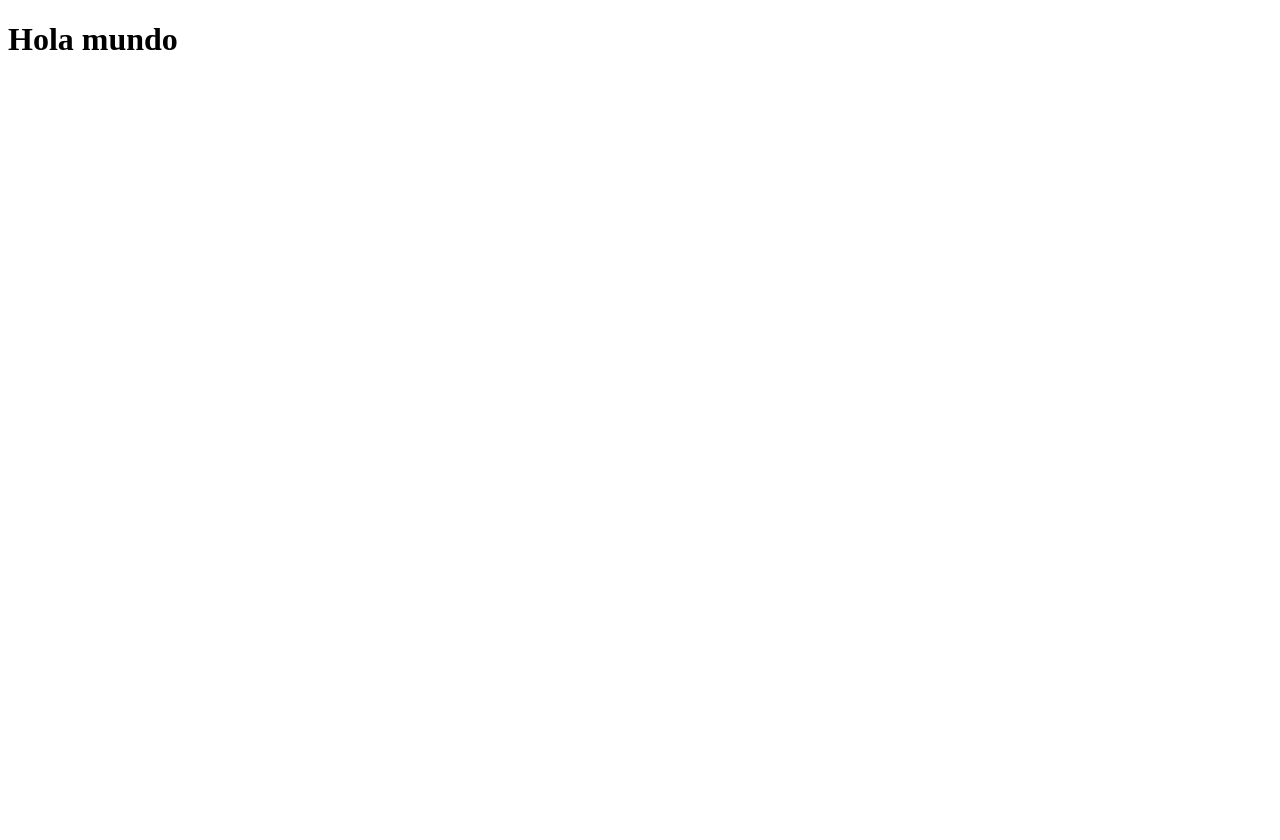
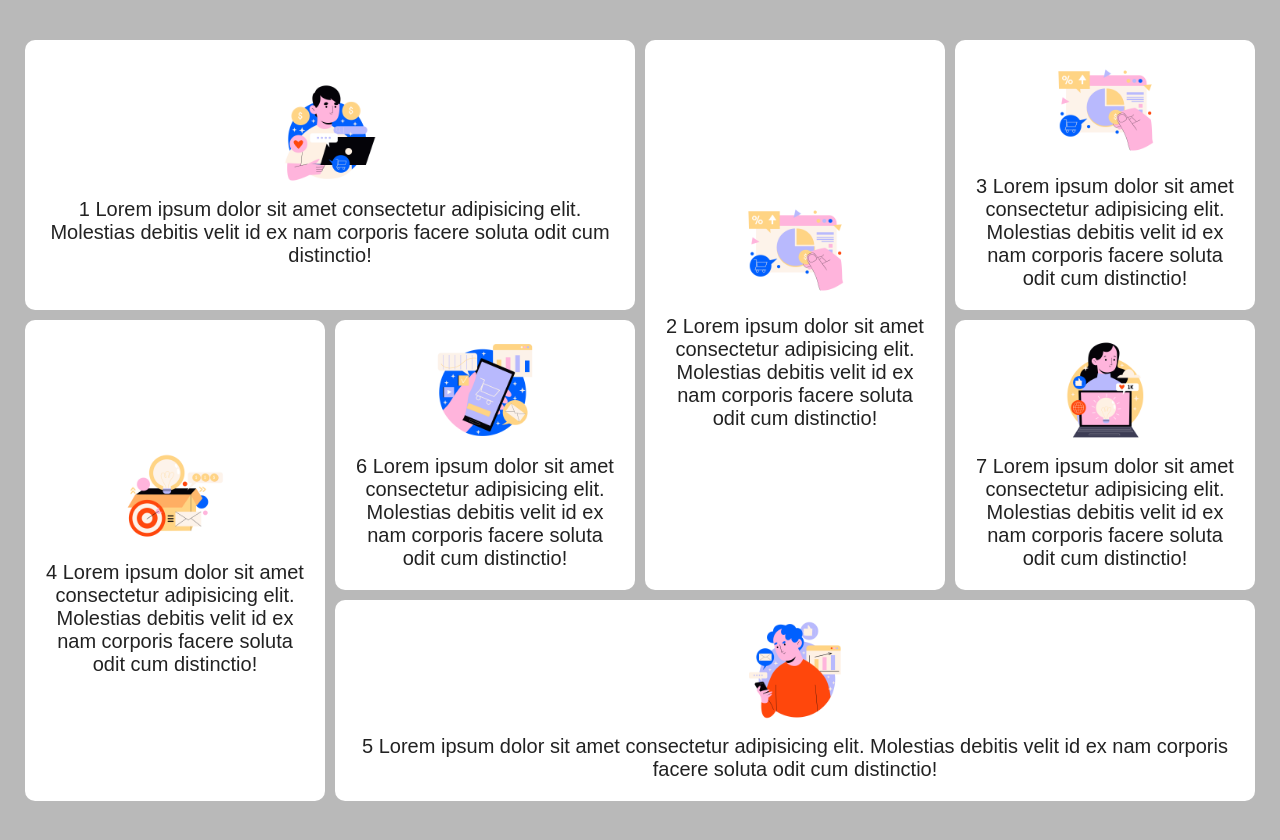
Before and after one commit to Ronaldo-Avalos/Layouts-Using-CSS-Grid, a plain HTML site: page index.html in a window 1280 px wide. Before the commit the page ends 800 px from the top, so only its background shows below. Drawn offline with Linux system fonts and the light colour scheme.

Commit message:
added components

```diff
--- a/index.html
+++ b/index.html
@@ -9,7 +9,53 @@
 </head>
 <body>
     <div class="container">
- <h1> Hola mundo</h1>
+        <div class="box">
+            <div class="contet">
+                <img src="/imgs/01.png" alt="" width="150px">
+                <p> 1 Lorem ipsum dolor sit amet consectetur adipisicing elit. Molestias debitis velit id ex nam corporis facere soluta odit cum distinctio!</p>
+            </div>
+        </div>
+        <div class="box">
+            <div class="contet">
+                <img src="/imgs/02.png" alt="" width="150px">
+                <p>2 Lorem ipsum dolor sit amet consectetur adipisicing elit. Molestias debitis velit id ex nam corporis facere soluta odit cum distinctio!</p>
+
+            </div>
+        </div>
+        <div class="box">
+            <div class="contet">
+                <img src="/imgs/03.png" alt="" width="150px">
+                <p>3 Lorem ipsum dolor sit amet consectetur adipisicing elit. Molestias debitis velit id ex nam corporis facere soluta odit cum distinctio!</p>
+            </div>
+        </div>
+        <div class="box">
+            <div class="contet">
+                <img src="/imgs/04.png" alt="" width="150px">
+                <p>4 Lorem ipsum dolor sit amet consectetur adipisicing elit. Molestias debitis velit id ex nam corporis facere soluta odit cum distinctio!</p>
+
+            </div>
+        </div>
+        <div class="box">
+            <div class="contet">
+                <img src="/imgs/05.png" alt="" width="150px">
+                <p>5 Lorem ipsum dolor sit amet consectetur adipisicing elit. Molestias debitis velit id ex nam corporis facere soluta odit cum distinctio!</p>
+
+            </div>
+        </div>
+        <div class="box">
+            <div class="contet">
+                <img src="/imgs/06.png" alt="" width="150px">
+                <p>6 Lorem ipsum dolor sit amet consectetur adipisicing elit. Molestias debitis velit id ex nam corporis facere soluta odit cum distinctio!</p>
+
+            </div>
+        </div>
+        <div class="box">
+            <div class="contet">
+                <img src="/imgs/07.png" alt="" width="150px">
+                <p>7 Lorem ipsum dolor sit amet consectetur adipisicing elit. Molestias debitis velit id ex nam corporis facere soluta odit cum distinctio!</p>
+
+            </div>
+        </div>
     </div>
 
 </body>
--- a/style.css
+++ b/style.css
@@ -0,0 +1,117 @@
+*{
+    margin: 0;
+    padding: 0;
+    box-sizing: border-box;
+    font-family: 'Rubik', sans-serif;
+}
+
+body{
+    display: flex;
+    justify-content: center;
+    align-self: center;
+    min-height: 100vh;
+    background: rgb(185, 185, 185);
+}
+
+.container{
+
+    position: relative;
+    max-width: 100%;
+    display: grid;
+    grid-template-columns: repeat(auto-fill, minmax(300px, 1fr)) ;
+    grid-template-rows:  minmax(100px,auto-fill) ;
+    margin: 40px;
+    grid-auto-flow: dense;
+    gap:10px;
+}
+
+
+.container .box{
+    background: #fff;
+    padding: 20px;
+    display: grid;
+    font-size: 20px;
+    place-items: center;
+    text-align: center;
+    color: #222;
+    transition: 0.5s;
+    border-radius: 10px;
+
+}
+
+.container .box:hover{
+    background: #8CFFCC;
+}
+
+.container .box img{
+    position: relative;
+    max-width: 100px;
+    margin-bottom: 10px;
+}
+
+.container .box:nth-child(1){
+    grid-area: 1/  span 2;
+
+}
+.container .box:nth-child(2){
+    grid-area: span 2 /  span 1 ;
+
+}
+.container .box:nth-child(4){
+    grid-area: span 2 /  span 1 ;
+
+}
+.container .box:nth-child(5){
+    grid-area: span 1 /  span 3 ;
+
+}
+
+
+@media  (max-width: 991px) {
+
+    .container{
+
+
+        grid-template-columns: repeat(auto-fill, minmax(50%, 1fr)) ;
+        grid-template-rows:  minmax(auto,auto) ;
+
+    }
+    .container .box {
+
+        grid-column: unset !important;
+        grid-row: unset !important;
+    }
+    .container .box{
+        padding:40px ;
+        font-size: 15px;
+
+    }
+
+
+}
+    @media  (min-width: 1617px) {
+
+    .container{
+
+
+        grid-template-columns: repeat(auto-fill, minmax(300px, 1fr)) ;
+        grid-template-rows:  minmax(100px,auto-fill) ;
+
+    }
+    /* .container .box {
+
+        grid-column: unset !important;
+        grid-row: unset !important;
+    }
+     */
+    .container .box:nth-child(1){
+        grid-column: span 2;
+        grid-row: span 2;
+
+    }
+    .container .box:nth-child(4){
+        grid-column: span 1;
+        grid-row: span 3;
+
+    }
+}
```
Also changed, not shown: imgs/01.png (added), imgs/02.png (added), imgs/03.png (added), imgs/04.png (added), imgs/05.png (added), imgs/06.png (added), imgs/07.png (added).
